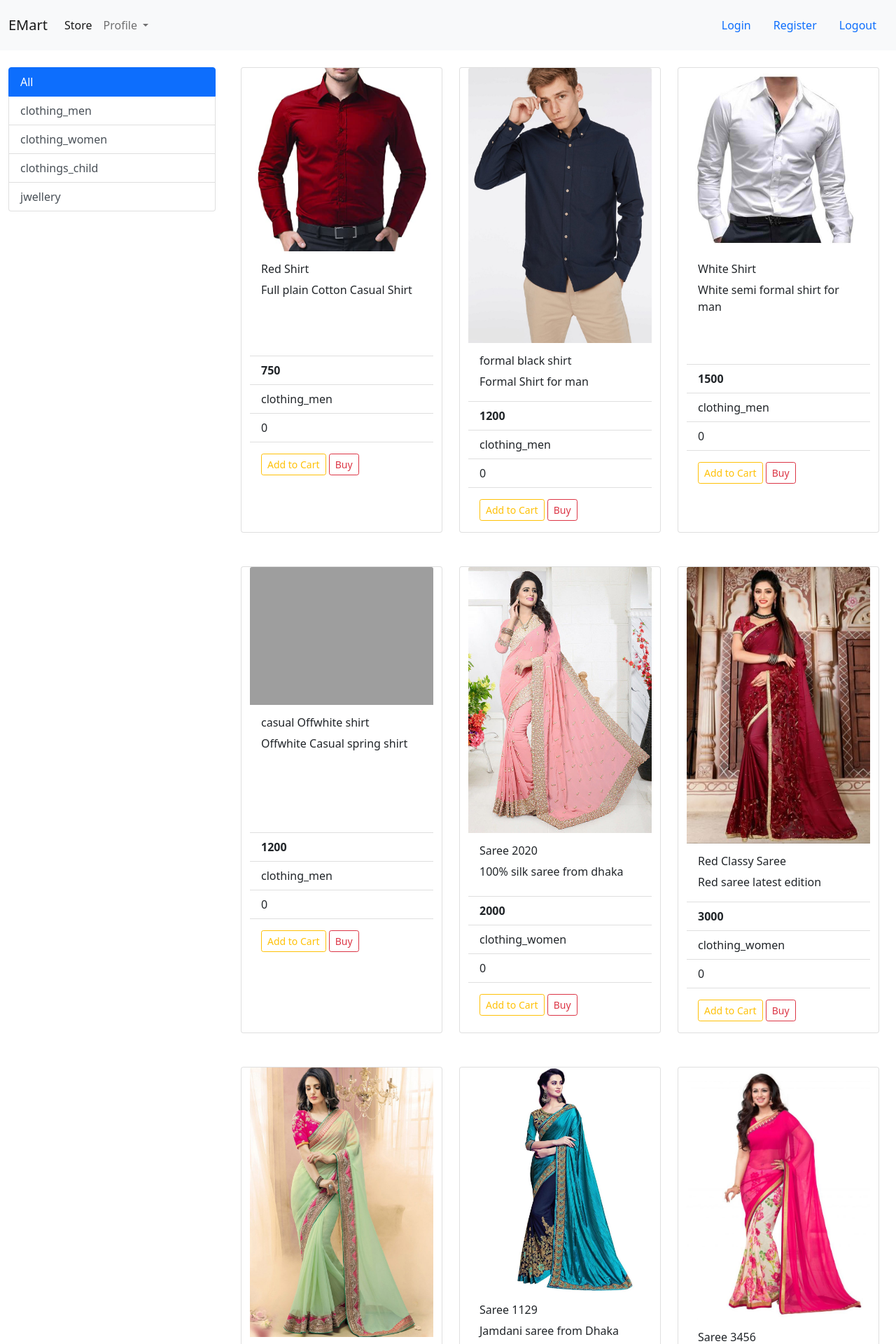
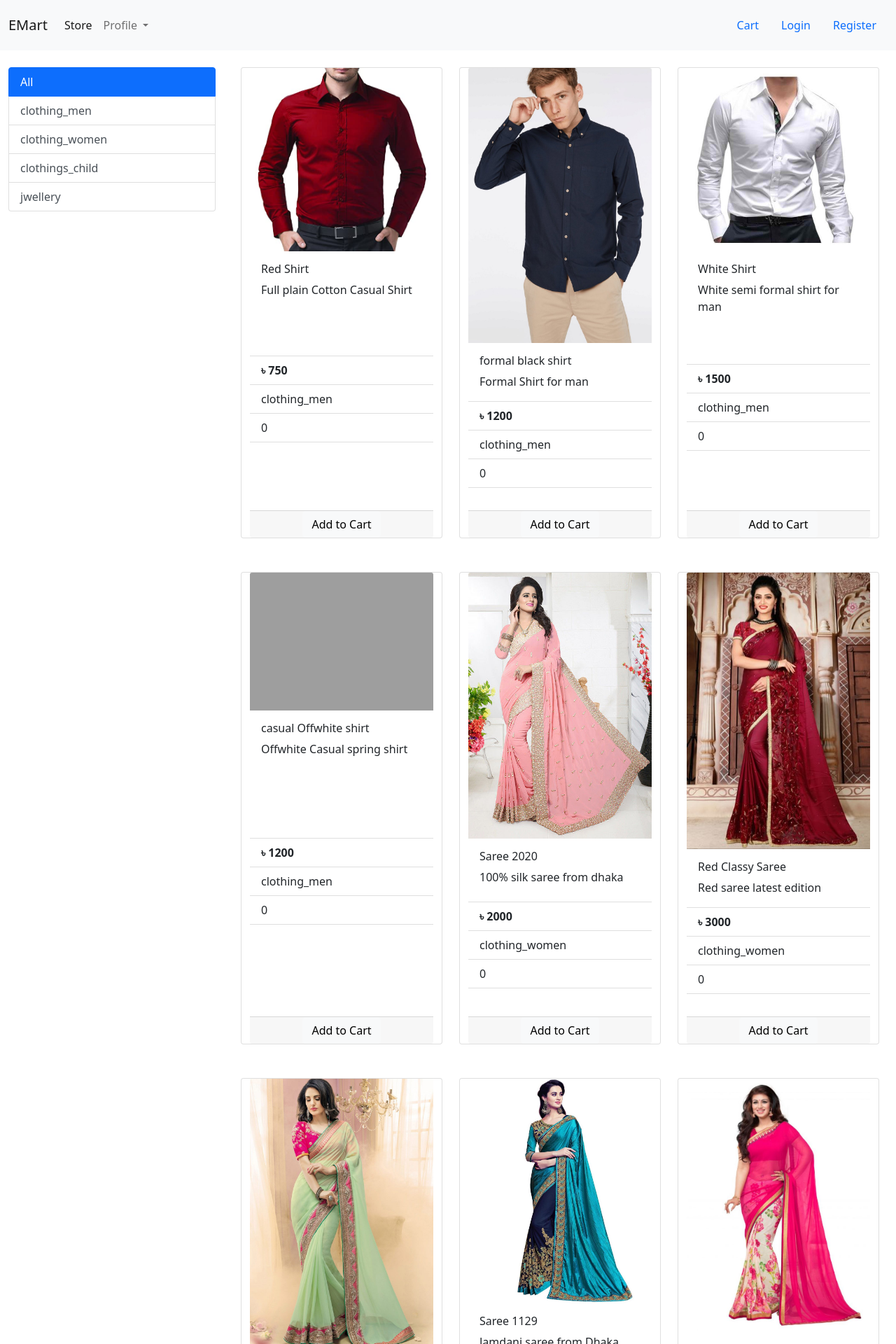
Before and after one commit to NahidAkhtar84/EMart, a Django app: page / in a window 1280 px wide. Shown: the top 1920 px of the page at 70% size. Run offline with Django 3.2, Linux system fonts and the light colour scheme; data comes from the database, SQL or seed files in the repository; both versions use the stored data as it was after the commit; grey boxes are pictures that could not be loaded.

Commit message:
Sessions and Cart Functionality added Signed-off-by: NahidAkhtar84 <nahid.ibne.akhtar@gmail.com>

```diff
--- a/MStore/models/productModel.py
+++ b/MStore/models/productModel.py
@@ -21,3 +21,7 @@ class ProductModel(models.Model):
             return ProductModel.objects.filter(category= category_id)
         else:
             return ProductModel.objects.all()
+
+    @staticmethod
+    def get_product_by_cartids(ids):
+        return ProductModel.objects.filter(id__in=ids)
--- a/MStore/templates/base.html
+++ b/MStore/templates/base.html
@@ -14,7 +14,7 @@
 <!--  navbar start-->
 <nav class="navbar navbar-expand-lg navbar-light bg-light">
   <div class="container-fluid">
-    <a class="navbar-brand" href="#">EMart</a>
+    <a class="navbar-brand" href="/">EMart</a>
     <button class="navbar-toggler" type="button" data-bs-toggle="collapse" data-bs-target="#navbarSupportedContent" aria-controls="navbarSupportedContent" aria-expanded="false" aria-label="Toggle navigation">
       <span class="navbar-toggler-icon"></span>
     </button>
@@ -36,15 +36,28 @@
         </li>
       </ul>
         <ul class="navbar nav my-2 my-lg-0">
+          {% if not request.session.customer_id %}
+          <li class="nav-item">
+          <a class="nav-link active" href="/cart">Cart</a>
+        </li>
         <li class="nav-item">
           <a class="nav-link active" href="/login">Login</a>
         </li>
         <li class="nav-item">
           <a class="nav-link active" href="/signup">Register</a>
         </li>
+          {% else %}
+          <li class="nav-item">
+          <a class="nav-link active" href="/cart">Cart</a>
+        </li>
+          <li class="nav-item">
+          <a class="nav-link active" href="/orders">Orders</a>
+        </li>
         <li class="nav-item">
-          <a class="nav-link active" href="#">Logout</a>
+          <a class="nav-link active" href="/logout">Logout</a>
         </li>
+          <div>{{ request.session.fname }}</div>
+          {% endif %}
         </ul>
     </div>
   </div>
--- a/MStore/templates/index.html
+++ b/MStore/templates/index.html
@@ -1,6 +1,6 @@
 {% extends 'base.html' %}
-
-
+{% load cart %}
+{% load custom_filter %}
 
 {% block content%}
 <!--  body start-->
@@ -22,20 +22,43 @@
     <div id='products' class="col-lg-9 mx-auto">
       <div class="row mx-auto ">
         {% for product in products%}
-         <div class="card mx-auto mb-5" style="width: 18rem;">
+         <div class="card mx-auto mb-5" id="{{product.id}}" style="width: 18rem;">
          <img src="{{product.image.url}}" class="card-img-top" alt="...">
          <div class="card-body">
            <h6 class="card-title">{{product.name}}</h6>
            <p class="card-text">{{product.description}}</p>
          </div>
          <ul class="list-group list-group-flush">
-           <li class="list-group-item"><b>{{product.price}}</b></li>
+           <li class="list-group-item"><b>{{product.price|currency_sign}}</b></li>
            <li class="list-group-item">{{product.category}}</li>
            <li class="list-group-item">{{product.rating}}</li>
          </ul>
          <div class="card-body">
-           <a href="#" class="btn btn-outline-warning btn-sm">Add to Cart</a>
-           <a href="#" class="btn btn-outline-danger btn-sm">Buy</a>
+         </div>
+
+         <div class="card-footer p-0 no-gutters">
+          {% if product|is_in_cart:request.session.cart %}
+          <div class="row no-gutters">
+            <form action="/#{{product.id}}" method="POST" class="col-2">
+              {% csrf_token %}
+                <input hidden type="text" name="product_id" value="{{product.id}}">
+                <input hidden type="text" name="removeitem" value="True">
+                <input type="submit" value="-" class="btn btn-block btn-info">
+            </form>
+            <div class="text-center col">{{ product|cart_product_quantity:request.session.cart }} items added</div>
+              <form action="/#{{product.id}}" method="POST" class="col-2">
+                {% csrf_token %}
+                  <input hidden type="text" name="product_id" value="{{product.id}}">
+                  <input type="submit" value="+" class="btn btn-block btn-success">
+              </form>
+         </div>
+          {% else %}
+          <form action="/#{{product.id}}" method="POST" class="text-center">
+            {% csrf_token %}
+            <input hidden type="text" name="product_id" value="{{product.id}}">
+            <input  type="submit" class="btn btn-light btn" value="Add to Cart">
+        </form>
+          {% endif %}
          </div>
        </div>
        {% endfor %}
--- /dev/null
+++ b/MStore/templatetags/cart.py
@@ -0,0 +1,31 @@
+from django import template
+
+register = template.Library()
+
+@register.filter(name ='is_in_cart')
+def is_in_cart(product, cart):
+    keys = cart.keys()
+    if str(product.id) in keys:
+        return True
+    return False
+
+@register.filter(name ='cart_product_quantity')
+def cart_product_quantity(product, cart):
+    keys = cart.keys()
+    for id in keys:
+        if product.id == int(id):
+            return cart.get(id)
+    return 0
+
+
+@register.filter(name ='quantity_price_multiplication')
+def quantity_price_multiplication(product, cart):
+    return product.price * cart_product_quantity(product, cart)
+
+
+@register.filter(name ='total_cart_price')
+def total_cart_price(products, cart):
+    sum = 0
+    for p in products:
+        sum += quantity_price_multiplication(p, cart)
+    return sum
--- /dev/null
+++ b/MStore/templatetags/custom_filter.py
@@ -0,0 +1,7 @@
+from django import template
+
+register = template.Library()
+
+@register.filter(name ='currency_sign')
+def currency_sign(currency):
+    return '৳ '+str(currency)
--- a/MStore/urls.py
+++ b/MStore/urls.py
@@ -1,9 +1,11 @@
-
 from django.contrib import admin
 from django.urls import path
-from .views import home, signup, login
+from .views import home, signup, login, cart
+
 urlpatterns = [
-    path('', home.index, name='homepage'),
+    path('', home.Index.as_view(), name='homepage'),
     path('signup', signup.SignUp.as_view(), name="signup"),
-    path('login', login.Login.as_view(), name="login")
+    path('login', login.Login.as_view(), name="login"),
+    path('logout', login.logout , name="logout"),
+    path('cart', cart.Cart.as_view() , name="cart")
 ]
--- a/MStore/views/home.py
+++ b/MStore/views/home.py
@@ -8,16 +8,43 @@ from django.views import View
 
 
 # Create your views here.
-def index(request):
-    products = None
-    categories = Category.get_all_catrgories()
-    categoryId = request.GET.get('category')
+class Index(View):
+    def get(self, request):
+        cart = request.session.get('cart')
+        if not cart:
+            request.session['cart'] = {}
+        products = None
+        categories = Category.get_all_catrgories()
+        categoryId = request.GET.get('category')
 
-    if categoryId:
-        products = ProductModel.get_all_product_byCategoryId(categoryId)
-    else:
-        products = ProductModel.get_all_product()
-    data = {}
-    data['products'] = products
-    data['categories'] = categories
-    return render(request, 'index.html', data)
+        if categoryId:
+            products = ProductModel.get_all_product_byCategoryId(categoryId)
+        else:
+            products = ProductModel.get_all_product()
+        data = {}
+        data['products'] = products
+        data['categories'] = categories
+        return render(request, 'index.html', data)
+
+    def post(self, request):
+        productid = request.POST.get("product_id")
+        remove = request.POST.get("removeitem")
+        cart = request.session.get('cart')
+        if cart:
+            quantity = cart.get(productid)
+            if quantity:
+                if remove:
+                    if quantity <= 1:
+                        cart.pop(productid)
+                    else:
+                        cart[productid] = quantity - 1
+                else:
+                    cart[productid] = quantity + 1
+            else:
+                cart[productid] = 1
+        else:
+            cart = {}
+            cart[productid] = 1
+        request.session['cart'] = cart
+        print(request.session['cart'])
+        return redirect('homepage')
```
Also changed, not shown: MStore/templates/cart.html (added, +49 -0 lines), MStore/views/cart.py (added, +12 -0 lines), MStore/views/login.py (+9 -1 lines), MStore/templatetags/__init__.py (added), db.sqlite3.
